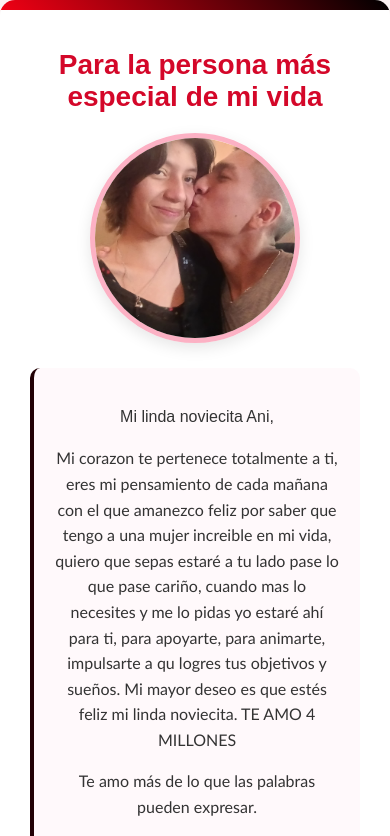
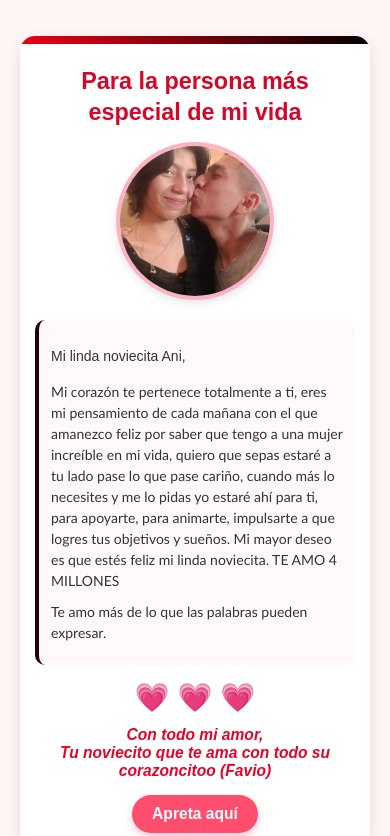
Before and after one commit to Favio-Giuliano-Gonzalez-Galvez/Ani, a plain HTML site: page index.html in a window 390 px wide. Shown: the top 836 px of the page. Drawn offline with Linux system fonts and the light colour scheme.

Commit message:
Update index.html

```diff
--- a/index.html
+++ b/index.html
@@ -2,30 +2,32 @@
 <html lang="es">
 <head>
     <meta charset="UTF-8">
-    <meta name="viewport" content="width=device-width, initial-scale=1.0">
+    <meta name="viewport" content="width=device-width, initial-scale=1.0, maximum-scale=1.0, user-scalable=no">
     <title>Para el amor de mi vida</title>
     <style>
+        /* Estilos base responsivos */
         body {
             font-family: 'Arial', sans-serif;
             background-color: #fff5f5;
             margin: 0;
-            padding: 0;
+            padding: 20px;
             display: flex;
             justify-content: center;
             align-items: center;
             min-height: 100vh;
             color: #333;
-            overflow: hidden;
+            overflow-x: hidden;
             position: relative;
+            -webkit-text-size-adjust: 100%;
         }
 
         .container {
             background-color: white;
             border-radius: 15px;
-            box-shadow: 0 10px 30px rgba(0, 0, 0, 0.1);
-            width: 90%;
+            box-shadow: 0 5px 15px rgba(0, 0, 0, 0.1);
+            width: 100%;
             max-width: 500px;
-            padding: 30px;
+            padding: 20px;
             text-align: center;
             position: relative;
             overflow: hidden;
@@ -38,24 +40,26 @@
             top: 0;
             left: 0;
             right: 0;
-            height: 10px;
+            height: 8px;
             background: linear-gradient(45deg, #f00014, #000000);
         }
 
         h1 {
             color: #d40729;
-            margin-bottom: 20px;
-            font-size: 28px;
+            margin-bottom: 15px;
+            font-size: clamp(22px, 6vw, 28px);
+            line-height: 1.3;
+            padding: 0 10px;
         }
 
         .photo-container {
-            width: 200px;
-            height: 200px;
+            width: 180px;
+            height: 180px;
             border-radius: 50%;
-            margin: 0 auto 25px;
+            margin: 0 auto 20px;
             overflow: hidden;
-            border: 5px solid #fcb1c4;
-            box-shadow: 0 5px 15px rgba(0, 0, 0, 0.1);
+            border: 4px solid #fcb1c4;
+            box-shadow: 0 3px 10px rgba(0, 0, 0, 0.1);
         }
 
         .photo-container img {
@@ -66,18 +70,19 @@
 
         .message {
             background-color: #fff9fb;
-            padding: 20px;
+            padding: 15px;
             border-radius: 10px;
-            margin-bottom: 25px;
-            font-size: 16px;
-            line-height: 1.6;
+            margin-bottom: 20px;
+            font-size: clamp(14px, 3.5vw, 16px);
+            line-height: 1.5;
             border-left: 4px solid #220105;
+            text-align: left;
         }
 
         .hearts {
-            font-size: 24px;
+            font-size: 22px;
             color: #ff758c;
-            margin: 20px 0;
+            margin: 15px 0;
             animation: pulse 1.5s infinite;
         }
 
@@ -90,27 +95,32 @@
         .signature {
             font-style: italic;
             color: #e40329;
-            margin-top: 20px;
+            margin-top: 15px;
             font-weight: bold;
+            font-size: clamp(14px, 4vw, 16px);
         }
 
-        #text{
-            font-family:'Gill Sans', 'Gill Sans MT', Calibri, 'Trebuchet MS', sans-serif;
+        #text {
+            font-family: 'Gill Sans', 'Gill Sans MT', Calibri, 'Trebuchet MS', sans-serif;
+            margin: 10px 0;
         }
 
-        /* Estilos para el botón y corazones flotantes */
+        /* Estilos para el botón y corazones flotantes (responsive) */
         .love-button {
             background-color: #ff4d6d;
             color: white;
             border: none;
             padding: 12px 25px;
             border-radius: 30px;
-            font-size: 16px;
+            font-size: clamp(14px, 4vw, 16px);
             cursor: pointer;
-            margin-top: 15px;
+            margin: 15px auto 0;
             transition: all 0.3s;
             font-weight: bold;
             box-shadow: 0 4px 8px rgba(255, 77, 109, 0.3);
+            display: block;
+            width: auto;
+            max-width: 200px;
         }
 
         .love-button:hover {
@@ -122,9 +132,11 @@
             position: absolute;
             font-size: 24px;
             pointer-events: none;
-            animation: float 4s ease-in-out infinite;
+            animation: float 4s ease-in-out forwards;
             opacity: 0;
             z-index: 0;
+            user-select: none;
+            -webkit-user-select: none;
         }
 
         @keyframes float {
@@ -137,6 +149,33 @@
                 opacity: 0;
             }
         }
+
+        /* Ajustes específicos para móviles pequeños */
+        @media (max-width: 400px) {
+            .container {
+                padding: 15px;
+            }
+
+            .photo-container {
+                width: 150px;
+                height: 150px;
+            }
+
+            .message {
+                padding: 12px;
+            }
+
+            .love-button {
+                padding: 10px 20px;
+            }
+        }
+
+        /* Optimización para Safari iOS */
+        @supports (-webkit-touch-callout: none) {
+            body {
+                height: -webkit-fill-available;
+            }
+        }
     </style>
 </head>
 <body>
@@ -144,14 +183,12 @@
         <h1>Para la persona más especial de mi vida</h1>
 
         <div class="photo-container">
-            <!-- Reemplaza "foto.jpg" con el nombre de tu archivo de foto -->
             <img src="img/foto1.jpg" alt="Nosotros">
         </div>
 
         <div class="message">
-            <!-- Aquí puedes escribir tu mensaje -->
             <p>Mi linda noviecita Ani,</p>
-            <p id="text">Mi corazon te pertenece totalmente a ti, eres mi pensamiento de cada mañana con el que amanezco feliz por saber que tengo a una mujer increible en mi vida, quiero que sepas estaré a tu lado pase lo que pase cariño, cuando mas lo necesites y me lo pidas yo estaré ahí para ti, para apoyarte, para animarte, impulsarte a qu logres tus objetivos y sueños. Mi mayor deseo es que estés feliz mi linda noviecita. TE AMO 4 MILLONES</p>
+            <p id="text">Mi corazón te pertenece totalmente a ti, eres mi pensamiento de cada mañana con el que amanezco feliz por saber que tengo a una mujer increíble en mi vida, quiero que sepas estaré a tu lado pase lo que pase cariño, cuando más lo necesites y me lo pidas yo estaré ahí para ti, para apoyarte, para animarte, impulsarte a que logres tus objetivos y sueños. Mi mayor deseo es que estés feliz mi linda noviecita. TE AMO 4 MILLONES</p>
             <p id="text">Te amo más de lo que las palabras pueden expresar.</p>
         </div>
 
@@ -159,14 +196,13 @@
 
         <div class="signature">Con todo mi amor,<br>Tu noviecito que te ama con todo su corazoncitoo (Favio)</div>
 
-        <!-- Botón para los corazones -->
         <button class="love-button" id="heartButton">Apreta aquí</button>
     </div>
 
     <script>
         document.getElementById('heartButton').addEventListener('click', function() {
-            // Crear 50 corazones
-            for (let i = 0; i < 50; i++) {
+            // Crear corazones (cantidad ajustada para móviles)
+            for (let i = 0; i < 30; i++) {
                 createHeart();
             }
         });
@@ -177,19 +213,19 @@
             heart.innerHTML = '💗';
             heart.classList.add('floating-heart');
 
-            // Posición aleatoria
-            const startPositionLeft = Math.random() * 100;
-            const startPositionTop = Math.random() * 100;
+            // Posición aleatoria optimizada para móviles
+            const startPositionLeft = Math.random() * window.innerWidth;
+            const startPositionTop = (Math.random() * window.innerHeight) + (window.innerHeight/2);
 
             // Tamaño aleatorio
-            const size = Math.random() * 20 + 10;
+            const size = Math.random() * 15 + 10;
 
             // Animación aleatoria
             const animationDuration = Math.random() * 3 + 3;
             const delay = Math.random() * 2;
 
-            heart.style.left = startPositionLeft + 'vw';
-            heart.style.top = startPositionTop + 'vh';
+            heart.style.left = startPositionLeft + 'px';
+            heart.style.top = startPositionTop + 'px';
             heart.style.fontSize = size + 'px';
             heart.style.animationDuration = animationDuration + 's';
             heart.style.animationDelay = delay + 's';
@@ -201,6 +237,12 @@
                 heart.remove();
             }, (animationDuration + delay) * 1000);
         }
+
+        // Optimización para redimensionamiento en móviles
+        window.addEventListener('resize', function() {
+            const hearts = document.querySelectorAll('.floating-heart');
+            hearts.forEach(heart => heart.remove());
+        });
     </script>
 </body>
 </html>
```
